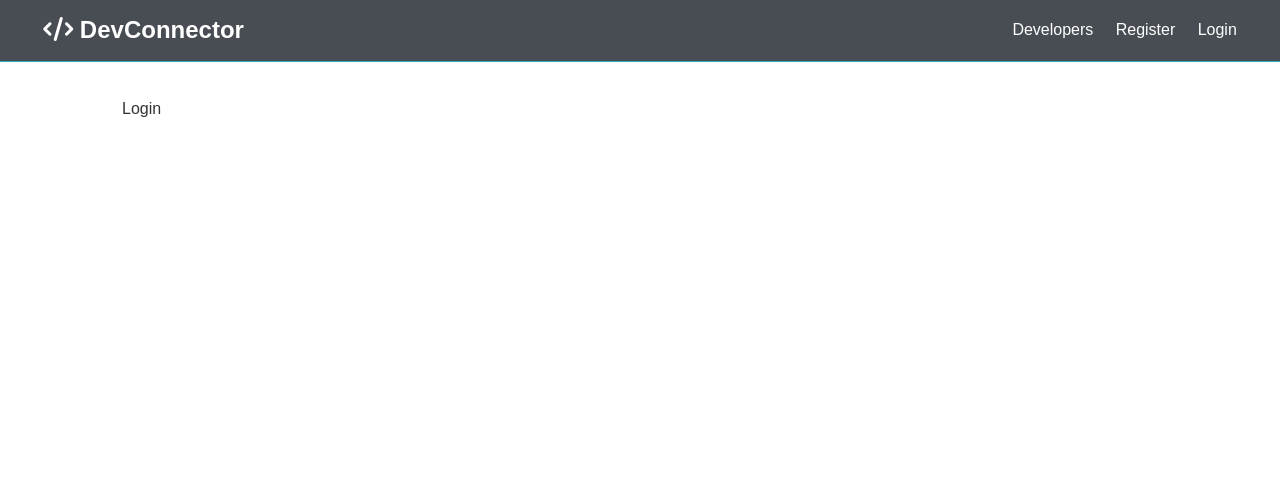
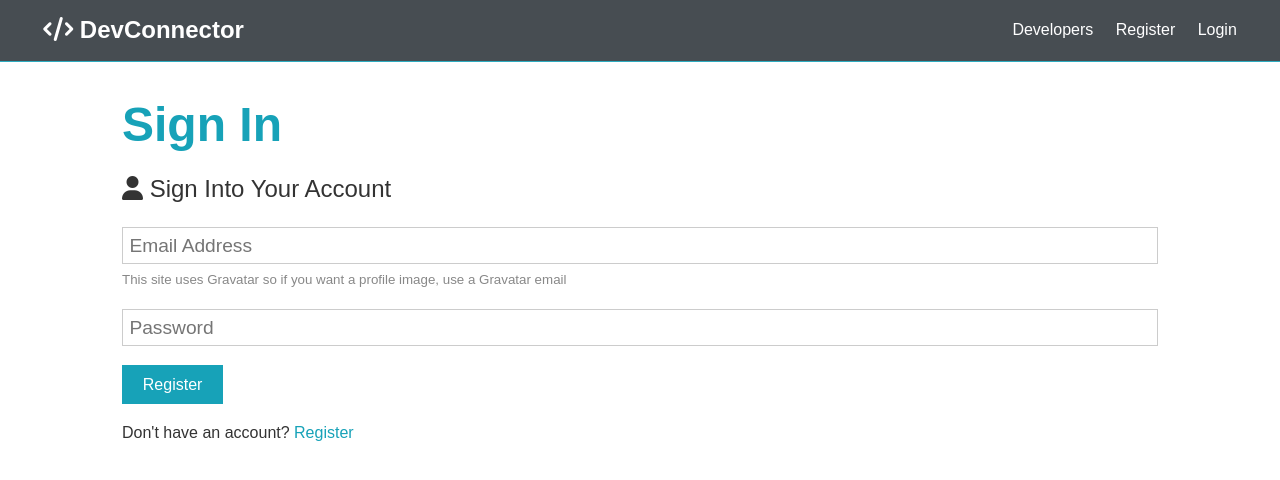
Before and after one commit to SteffanA/DevConnector, a React (Create React App) app in the folder client/: page /login in a window 1280 px wide. Shown: the top 480 px of the page. Built offline with nearby package versions, Linux system fonts and the light colour scheme.

Commit message:
Finished up login form, revertted db insertion stuff in register form

```diff
--- a/client/src/components/auth/Login.js
+++ b/client/src/components/auth/Login.js
@@ -1,10 +1,60 @@
-import React from 'react'
+import React, { Fragment, useState } from 'react'
+import { Link } from 'react-router-dom'
 
 export const Login = () => {
+    const [formData, setFormData] = useState({
+        email: '',
+        password: '',
+    })
+
+    // Deconstruct form data
+    const {email, password} = formData
+
+    // Generic onChange handler for our form
+    //uses the 'name' field of the input to determine which field to update in our state
+    const changeHandler = (event) => {
+        setFormData({...formData, [event.target.name]: event.target.value})
+    }
+
+    // Remember, needs to be async b/c we need to do DB stuff
+    const submitHandler = async (event) => {
+        event.preventDefault()
+        if (!password) {
+            // Don't submit, set alert
+            console.log('No pwd match')
+        }
+        else {
+            console.log('success')
+        }
+    }
+
     return (
-        <div>
-           Login
-        </div>
+        <Fragment>
+            <h1 className="large text-primary">Sign In</h1>
+            <p className="lead"><i className="fas fa-user"></i> Sign Into Your Account</p>
+            <form className="form" onSubmit={submitHandler}>
+                <div className="form-group">
+                <input type="email" placeholder="Email Address" name="email" onChange={changeHandler}/>
+                <small className="form-text"
+                    >This site uses Gravatar so if you want a profile image, use a
+                    Gravatar email</small
+                >
+                </div>
+                <div className="form-group">
+                <input
+                    type="password"
+                    placeholder="Password"
+                    name="password"
+                    minLength="6"
+                    onChange={changeHandler}
+                />
+                </div>
+                <input type="submit" className="btn btn-primary" value="Register" />
+            </form>
+            <p className="my-1">
+                Don't have an account? <Link to="/login">Register</Link>
+            </p>
+        </Fragment>
     )
 }
 
--- a/client/src/components/auth/Register.js
+++ b/client/src/components/auth/Register.js
@@ -1,5 +1,5 @@
 import React, { Fragment, useState } from 'react'
-import axios from 'axios'
+import { Link } from 'react-router-dom'
 
 export const Register = () => {
     const [formData, setFormData] = useState({
@@ -26,26 +26,7 @@
             console.log('No pwd match')
         }
         else {
-            const newUser = {
-                name, email, password
-            }
-            try {
-                // NOTE: default axios headers are this, not required
-                const config = {
-                    headers: {
-                        'Content-Type': 'application/json',
-                    }
-                }
-                //May not need to do this; seems like passing raw user works as well
-                const body = JSON.stringify(newUser)
-
-                // We can post this directly to our route b/c of our proxy
-                const res = await axios.post('/api/users', body, config)
-
-                console.log(res.data)
-            } catch (error) {
-                console.error(error.response.data)
-            }
+            console.log('success')
         }
     }
 
@@ -87,7 +68,7 @@
                 <input type="submit" className="btn btn-primary" value="Register" />
             </form>
             <p className="my-1">
-                Already have an account? <a href="login.html">Sign In</a>
+                Already have an account? <Link to="/login">Sign In</Link>
             </p>
         </Fragment>
     )
```
